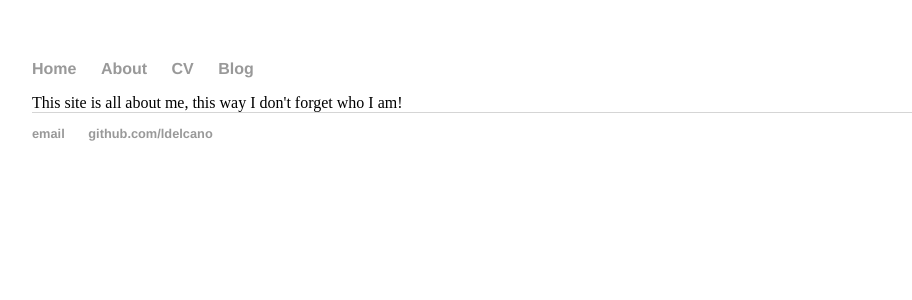
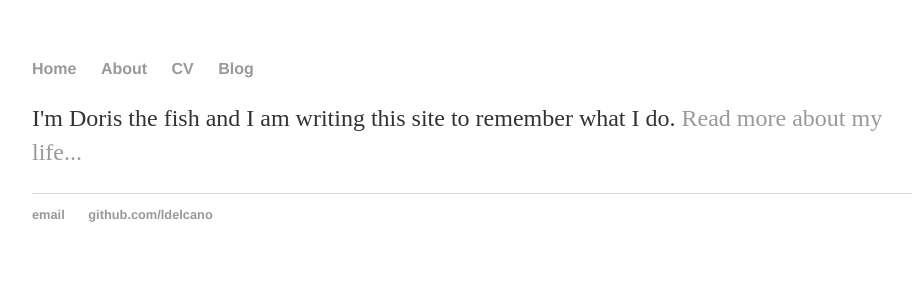
Before and after one commit to ldelcano/ldelcano.github.io, a Jekyll site: the page built from about/index.html, in a window 1280 px wide. Shown: the top 300 px of the page, without its empty margins (160-1072 px from the left). Built offline with Jekyll 4.4.1, drawn with Linux system fonts in a browser that asks for light colours.

Commit message:
Update index.html

```diff
--- a/about/index.html
+++ b/about/index.html
@@ -1,5 +1,7 @@
 ---
 layout: default
-title: Doris, the memory-less fish
+title: About
 ---
-This site is all about me, this way I don't forget who I am!
+<div class="blurb">
+	<p>I'm Doris the fish and I am writing this site to remember what I do. <a href="/about">Read more about my life...</a></p>
+</div><!-- /.blurb -->
```
